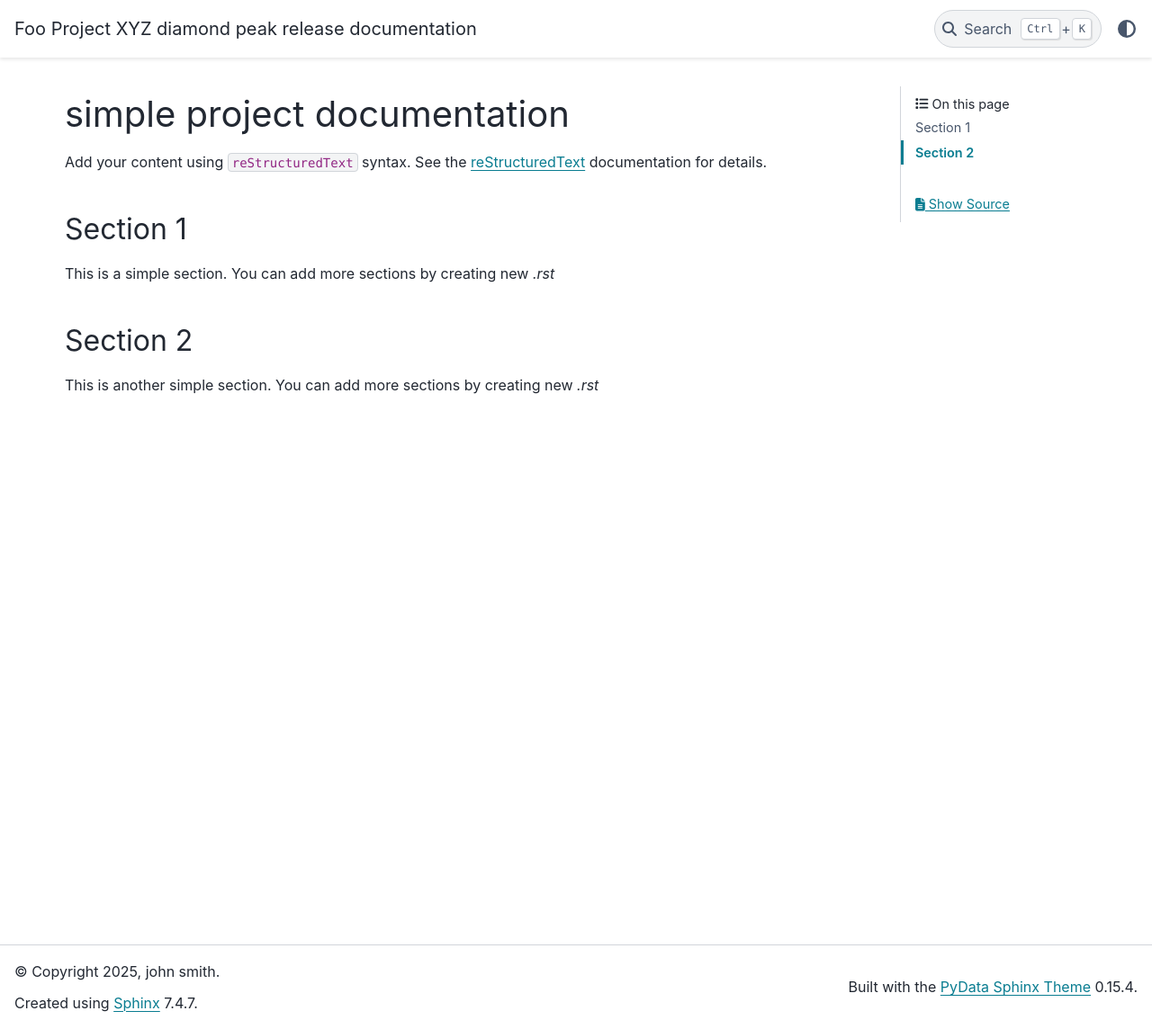
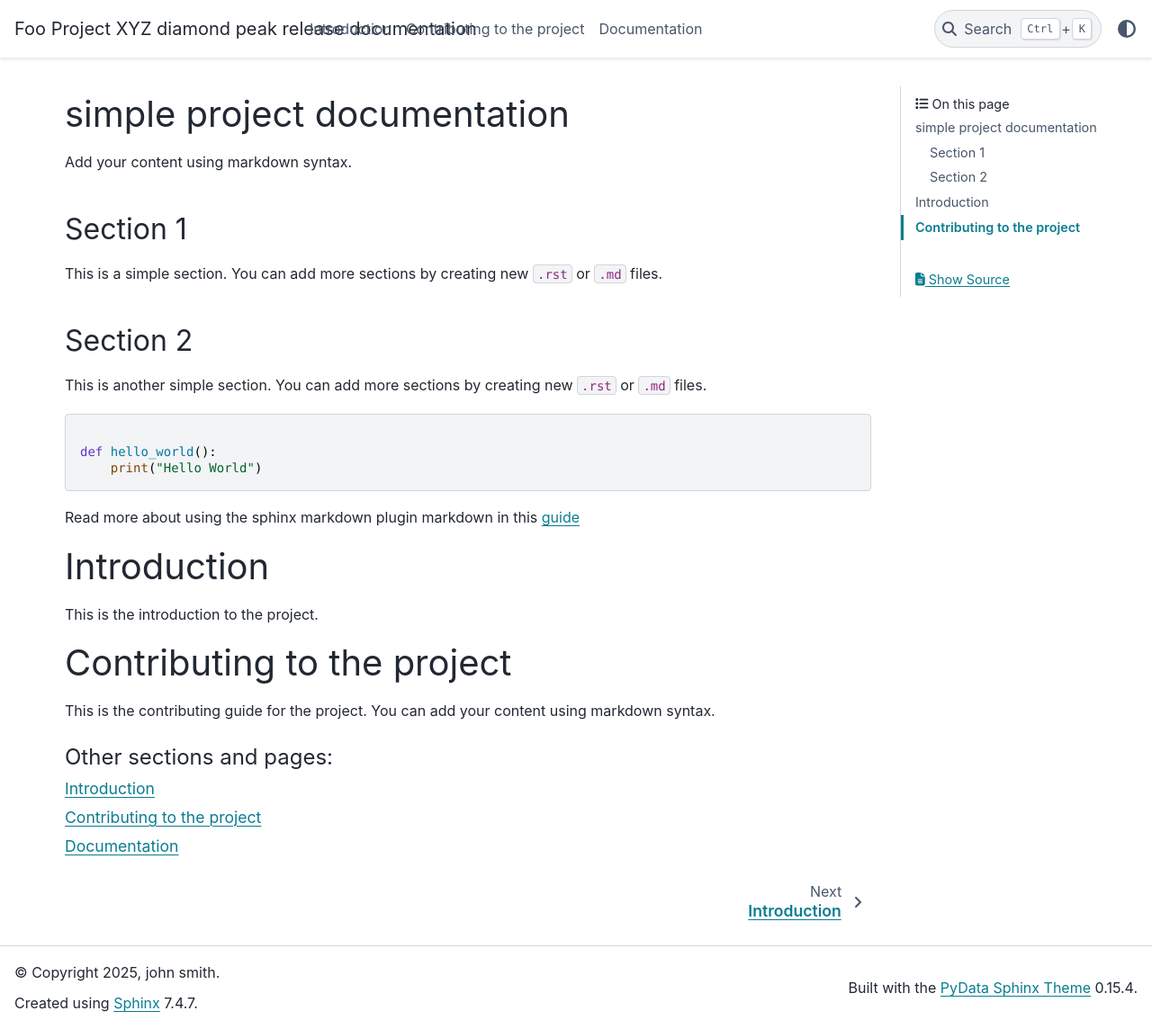
Before and after one commit to mherkazandjian/sphinx_projects_collection, a Sphinx documentation site: the page built from pydata_sphinx_theme_project/docs/source/index.md, in a window 1280 px wide and 1144 px high. Shown: the whole window at 90% size. Built offline with Sphinx 7.4.7 and the PyData theme 0.15.4, drawn with Linux system fonts in a browser that asks for light colours.

Commit message:
populate some more sections for markdown sphinx docs

````diff
--- a/pydata_sphinx_theme_project/docs/source/conf.py
+++ b/pydata_sphinx_theme_project/docs/source/conf.py
@@ -39,3 +39,10 @@ source_suffix = {
     '.txt': 'markdown',
     '.md': 'markdown',
 }
+
+myst_enable_extensions = [
+    "colon_fence",
+    "deflist",
+    "fieldlist"
+    # other useful extensions: "deflist", "fieldlist", etc.
+]
--- /dev/null
+++ b/pydata_sphinx_theme_project/docs/source/contributing.md
@@ -0,0 +1,4 @@
+Contributing to the project
+===========================
+
+This is the contributing guide for the project. You can add your content using markdown syntax.
--- /dev/null
+++ b/pydata_sphinx_theme_project/docs/source/index.md
@@ -0,0 +1,38 @@
+simple project documentation
+============================
+
+Add your content using markdown syntax.
+
+Section 1
+---------
+
+This is a simple section. You can add more sections by creating new `.rst` or `.md` files.
+
+Section 2
+---------
+
+This is another simple section. You can add more sections by creating new `.rst` or `.md` files.
+
+```python
+
+def hello_world():
+    print("Hello World")
+```
+
+Read more about using the sphinx markdown plugin markdown in this [guide](https://myst-parser.readthedocs.io/en/latest/faq/index.html)
+
+```{include} introduction.md
+```
+
+```{include} contributing.md
+```
+
+
+```{toctree}
+:maxdepth: 2
+:caption: Other sections and pages:
+
+introduction.md
+contributing.md
+documentation.md
+```
--- a/pydata_sphinx_theme_project/docs/source/index.rst
+++ /dev/null
@@ -1,20 +0,0 @@
-simple project documentation
-============================
-
-Add your content using ``reStructuredText`` syntax. See the
-`reStructuredText <https://www.sphinx-doc.org/en/master/usage/restructuredtext/index.html>`_
-documentation for details.
-
-Section 1
----------
-
-This is a simple section. You can add more sections by creating new `.rst`
-
-Section 2
----------
-
-This is another simple section. You can add more sections by creating new `.rst`
-
-.. toctree::
-   :maxdepth: 2
-   :caption: Contents:
--- /dev/null
+++ b/pydata_sphinx_theme_project/docs/source/introduction.md
@@ -0,0 +1,4 @@
+Introduction
+============
+
+This is the introduction to the project.
````
Also changed, not shown: pydata_sphinx_theme_project/docs/source/documentation.md (added, +4 -0 lines).
